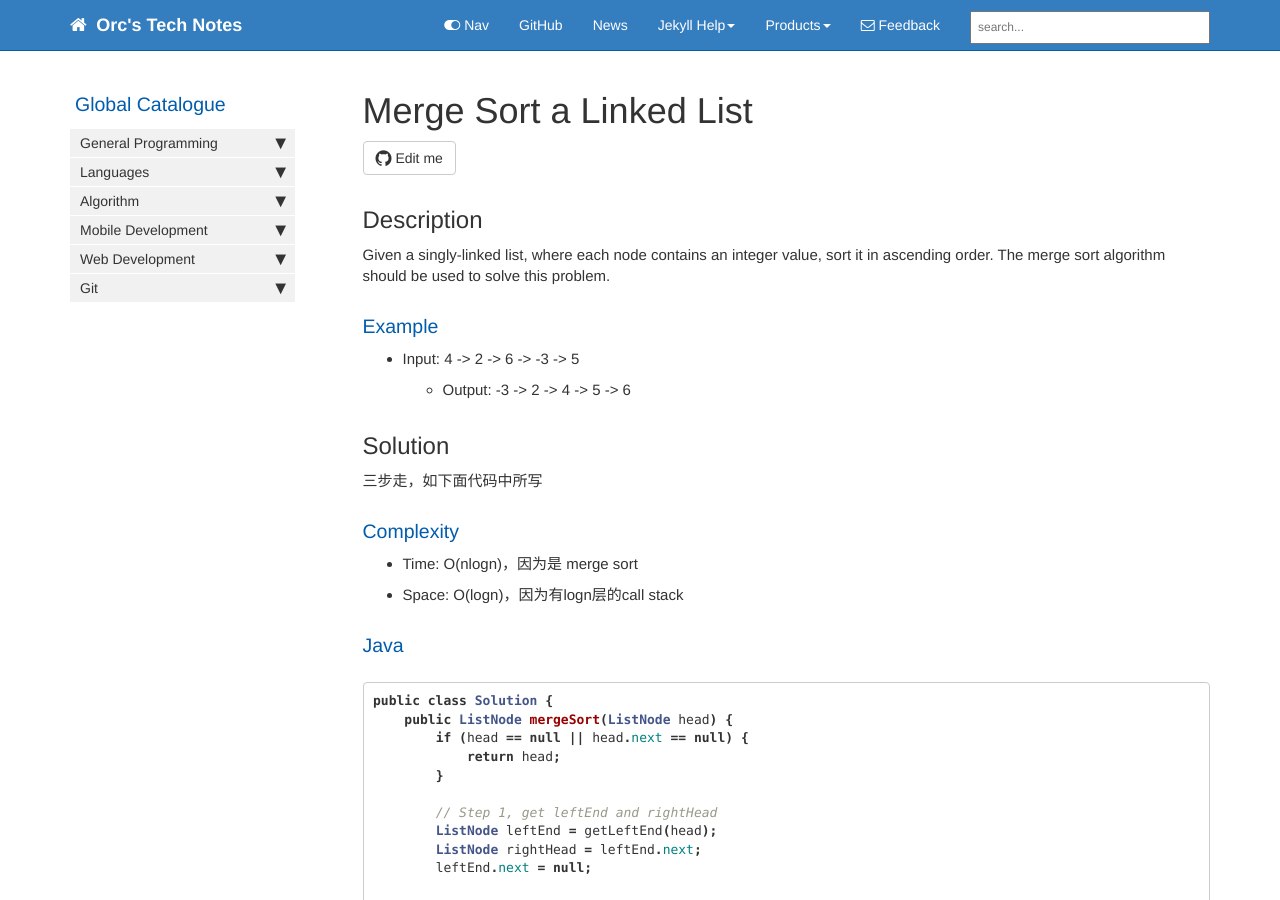
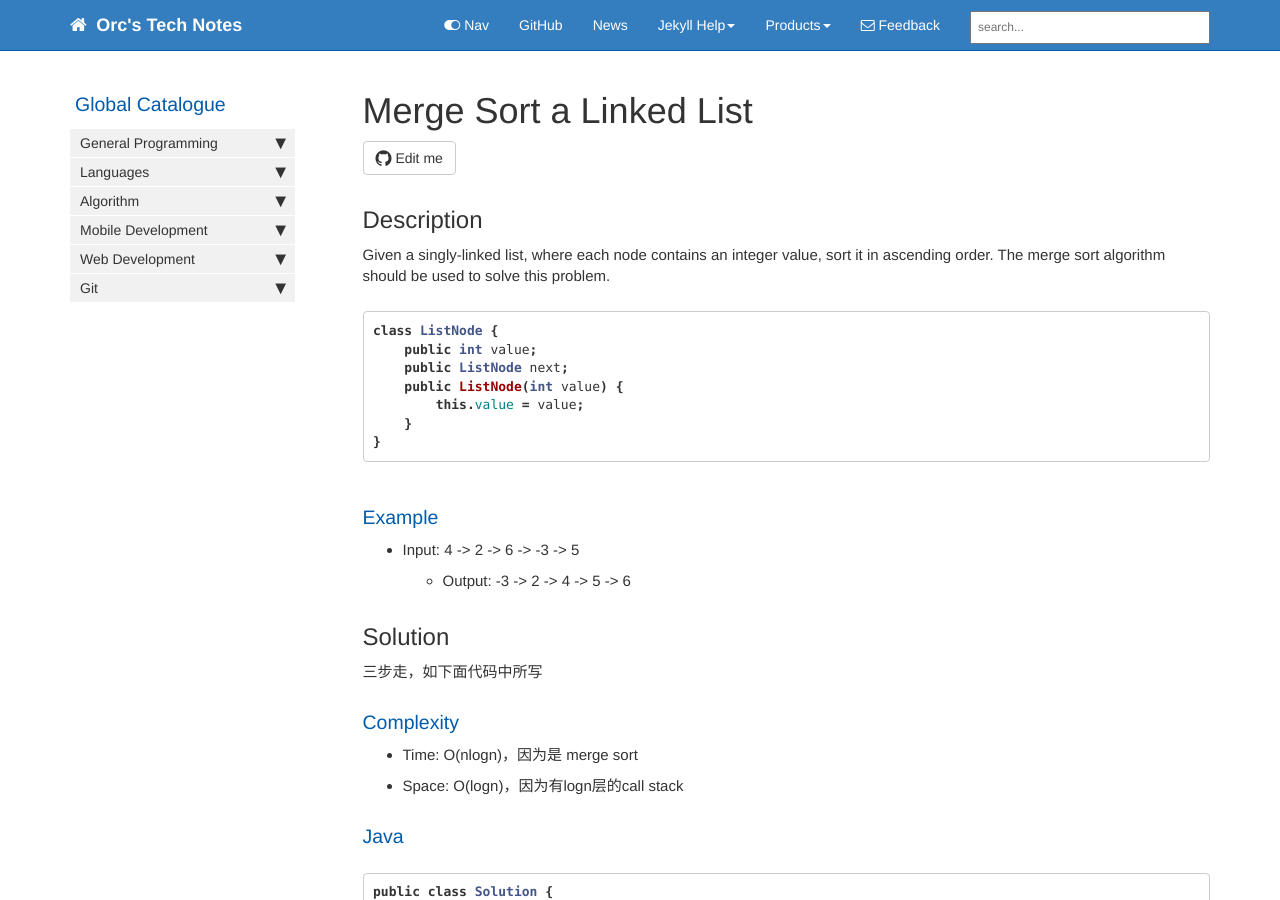
Before and after one commit to HungryOrc/hungryorc.github.io, a Jekyll site: the page built from pages/algorithm/algorithm_merge_sort_linked_list.md, in a window 1280 px wide and 900 px high. Built offline with Jekyll 4.4.1, drawn with Linux system fonts in a browser that asks for light colours; nearby versions of some CDN libraries; comment, search, counter and statistics services are not loaded.

Commit message:
Update algorithm_merge_sort_linked_list.md

````diff
--- a/pages/algorithm/algorithm_merge_sort_linked_list.md
+++ b/pages/algorithm/algorithm_merge_sort_linked_list.md
@@ -12,6 +12,15 @@ toc: false
 ## Description
 Given a singly-linked list, where each node contains an integer value, sort it in ascending order.
 The merge sort algorithm should be used to solve this problem.
+```java
+class ListNode {
+    public int value;
+    public ListNode next;
+    public ListNode(int value) {
+        this.value = value;
+    }
+}
+```
 
 ### Example
 * Input: 4 -> 2 -> 6 -> -3 -> 5
````
